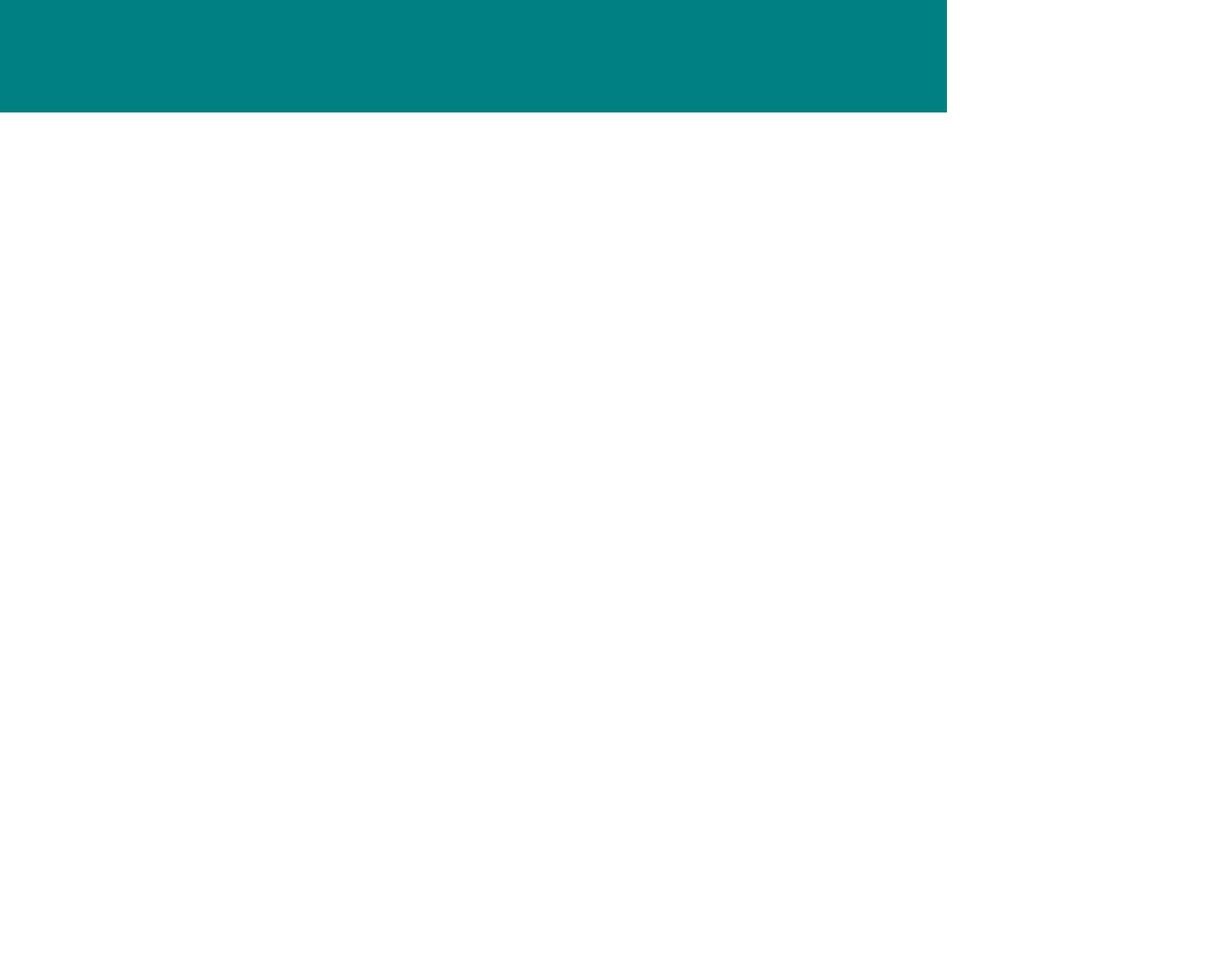
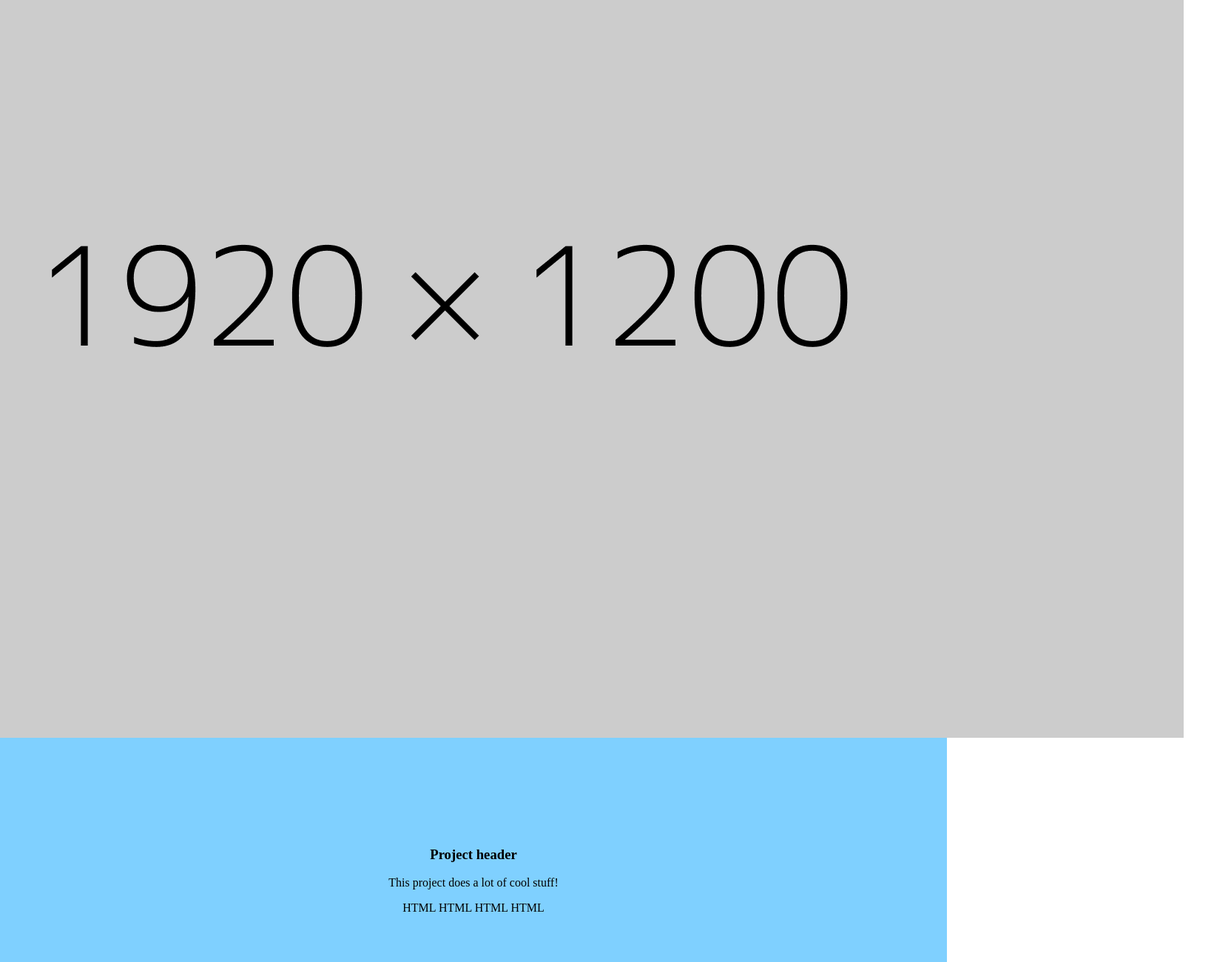
Before and after one commit to Starboy-Sharma/HTMLPortfolio, a plain HTML site: page index.html in a window 1280 px wide. Shown: the part 1492-2792 px from the top of the page at 74% size, 1664 px wide, since content can reach past the window. Before the commit the page ends 1644 px from the top, so only its background shows below. Drawn offline with nearby package versions, Linux system fonts and the light colour scheme.

Commit message:
added css to project section

```diff
--- a/index.html
+++ b/index.html
@@ -118,16 +118,20 @@
       <div class="project-div">
 
         <div class="project-picture">
-          <!-- add an image here and wrap it in an href tag -->
+          <img src="images/wuxga.png">
         </div>
 
         <div class="project-description">
           <h3>Project header</h3>
           <p>This project does a lot of cool stuff!</p>
           <div class="project-stacks">
-            <!-- add stacks here -->
+            <span>HTML</span>
+            <span>HTML</span>
+            <span>HTML</span>
+            <span>HTML</span>
           </div>
         </div>
+
       </div>
 
     </section>
--- a/style.css
+++ b/style.css
@@ -157,14 +157,25 @@ html,body{
   background-color: teal;
 }
 
-.fourth-section-container{
+.project-div{
   display: flex;
-  flex-direction: column;
+  flex-direction: row;
+  flex-wrap: wrap;
   align-items: center;
+  justify-content: center;
+
+  background-color: rgb(127, 208, 255);
+  text-align: center;
 }
 
-.project-div{
-  background-color: rgb(127, 208, 255);
-  text-align: center;
+.project-description{
+  padding: 5%;
+}
 
+.project-picture{
+  padding: 5%;
 }
+
+.project-picture img {
+  height: 30%;
+}
```
Also changed, not shown: README.md (added), images/wuxga.png (added).
